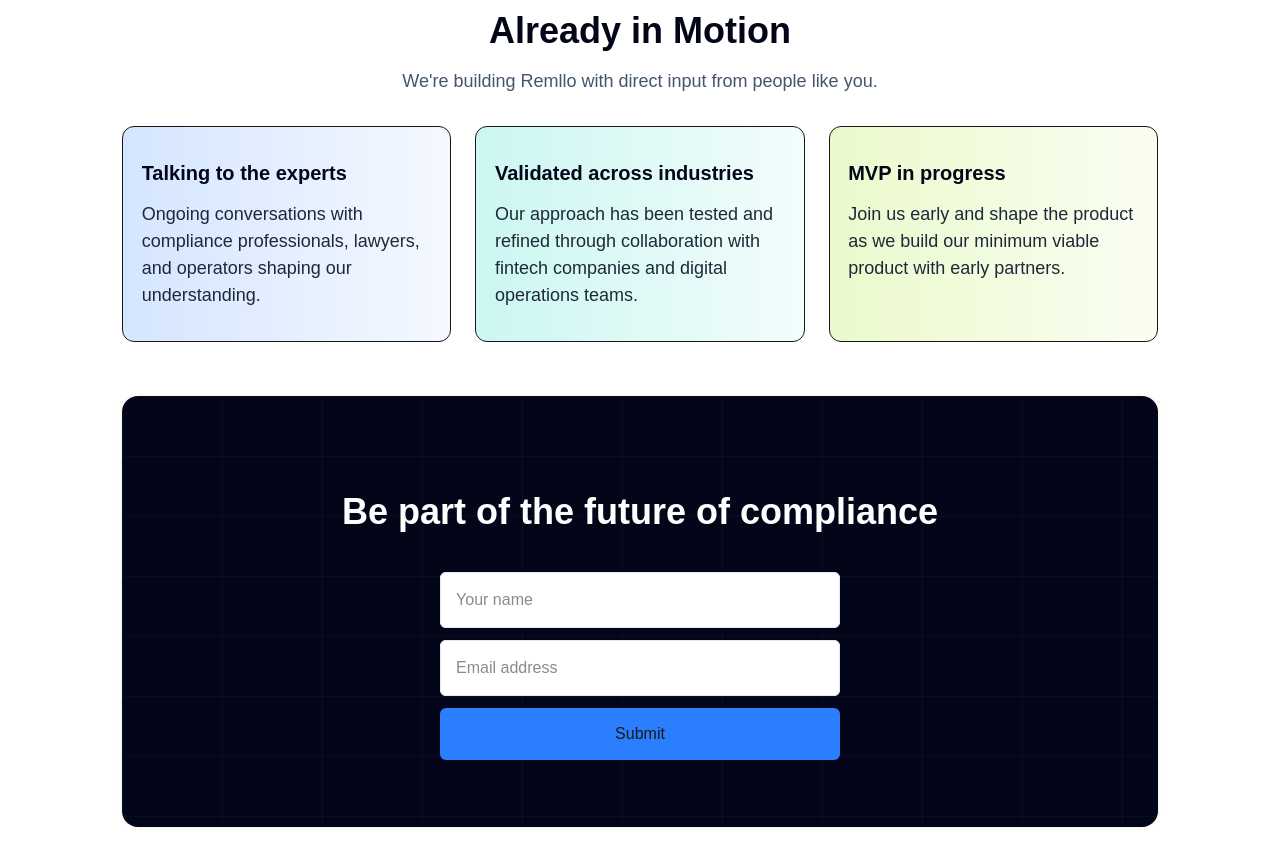
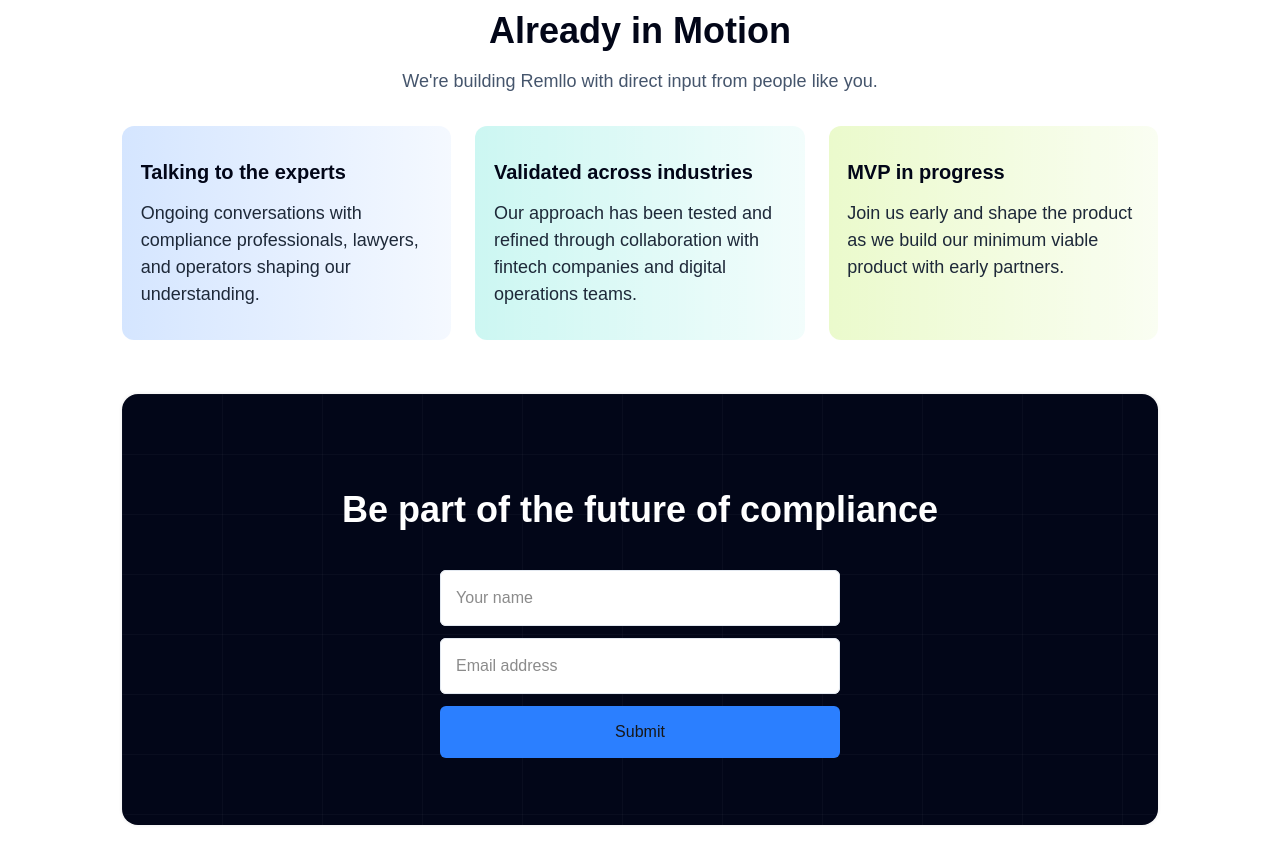
Before and after one commit to Smallz97/remllo-landing-page-staging, a Next.js app: page / in a window 1280 px wide. Shown: the part 2640-3506 px from the top of the page. Built offline with nearby package versions, Linux system fonts and the light colour scheme.

Commit message:
fixing expert-insight-cards UI error

```diff
--- a/src/app/utilities/ui/components/cards/ExpertInsightsCard.tsx
+++ b/src/app/utilities/ui/components/cards/ExpertInsightsCard.tsx
@@ -8,7 +8,7 @@ export default function ExpertInsightCard({
 }: ExpertInsightCardProps) {
     return (
         <div
-            className={`bg-gradient-to-r ${gradient} rounded-xl border border-${outlineColor} pt-[2.13rem] pb-[3.77rem] px-[1.16rem] lg:py-8 flex flex-col gap-[0.84rem] md:gap-[0.88rem] flex-1 lg:justfiy-center`}
+            className={`bg-gradient-to-r ${gradient} rounded-xl border-${outlineColor} pt-[2.13rem] pb-[3.77rem] px-[1.16rem] lg:py-8 flex flex-col gap-[0.84rem] md:gap-[0.88rem] flex-1 lg:justfiy-center`}
         >
             <div className="text-slate-950 text-xl font-semibold leading-relaxed md:leading-7">{title}</div>
             <div className="text-gray-800 text-lg font-normal leading-normal">{description}</div>
```
